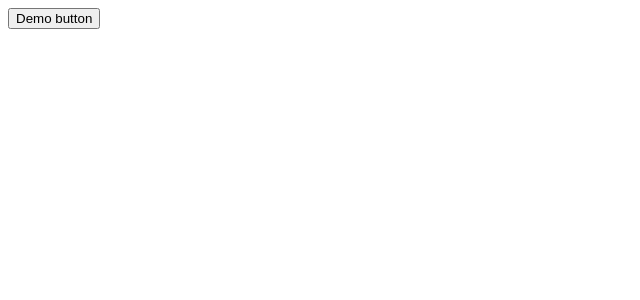
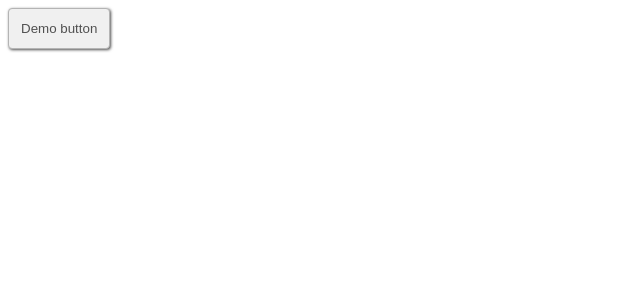
Before and after one commit to aroomforimprovement/react-comp-pack, a React (Create React App) app: page / in a window 1280 px wide. Shown: the top 300 px of the page, without its empty margins (0-640 px from the left). Built offline with nearby package versions, Linux system fonts and the light colour scheme.

Commit message:
3.1 css-loader

```diff
--- a/src/lib/components/Button.js
+++ /dev/null
@@ -1,9 +0,0 @@
-import React from 'react';
-
-export const Button = ({btnText}) => {
-    return(
-        <button onClick={() => {console.log("It worked!")}}>
-            {btnText}
-        </button>
-    )
-}
--- /dev/null
+++ b/src/lib/components/button/Button.js
@@ -0,0 +1,13 @@
+import React from 'react';
+import './button.css';
+
+export const Button = ({btnText}) => {
+    return (
+        <button
+            className='butt shade'
+            onClick={() => {console.log("It worked!")}}
+        >
+            {btnText}
+        </button>
+    )
+}
--- /dev/null
+++ b/src/lib/components/button/button.css
@@ -0,0 +1,27 @@
+.butt {
+    padding: 12px;
+    background-color: rgb(240, 240, 240);
+    border: 1px solid rgb(180, 180, 180);
+    color: rgb(80, 80, 80);
+    border-radius: 0.5vh;
+}
+
+.butt:hover{
+    transform: scale(1.02);
+}
+
+.butt:active{
+    transform: scale(1);
+}
+
+.shade {
+    box-shadow: 1px 1px 3px;
+}
+
+.shade:hover{
+    box-shadow: 2px 2px 5px;
+}
+
+.shade:active{
+    box-shadow: 0px 0px;
+}
--- a/src/lib/index.js
+++ b/src/lib/index.js
@@ -1,3 +1,3 @@
-import { Button } from './components/Button';
+import { Button } from './components/button/Button';
 
 export const MyButton = Button;
--- a/webpack.config.js
+++ b/webpack.config.js
@@ -1,6 +1,5 @@
 const webpack = require('webpack');
 const path = require('path');
-
 const config = {
   entry: './src/lib/index.js',
   output: {
@@ -16,6 +15,13 @@ const config = {
         test: /\.(js|jsx)$/,
         use: 'babel-loader',
         exclude: /node_modules/
+      },
+      {
+        test: /\.css$/,
+        use: [
+          'style-loader',
+          'css-loader'
+        ]
       }
     ]
   },
```
Also changed, not shown: package.json (+9 -7 lines), 1 other file (tests, documents, lock files or other folders).
